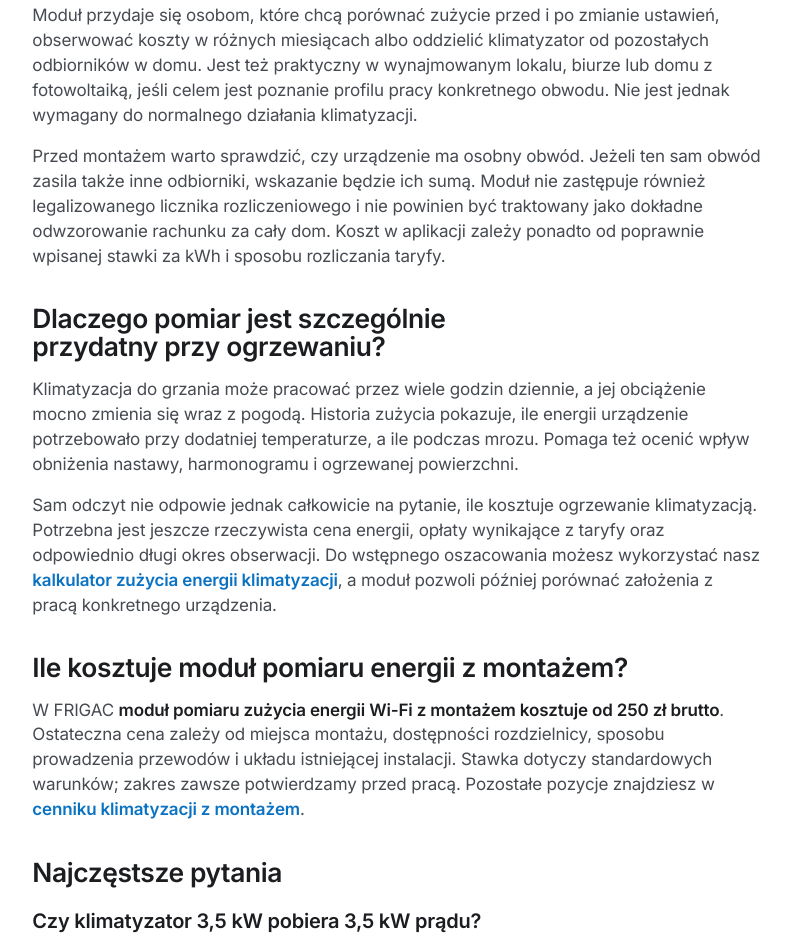
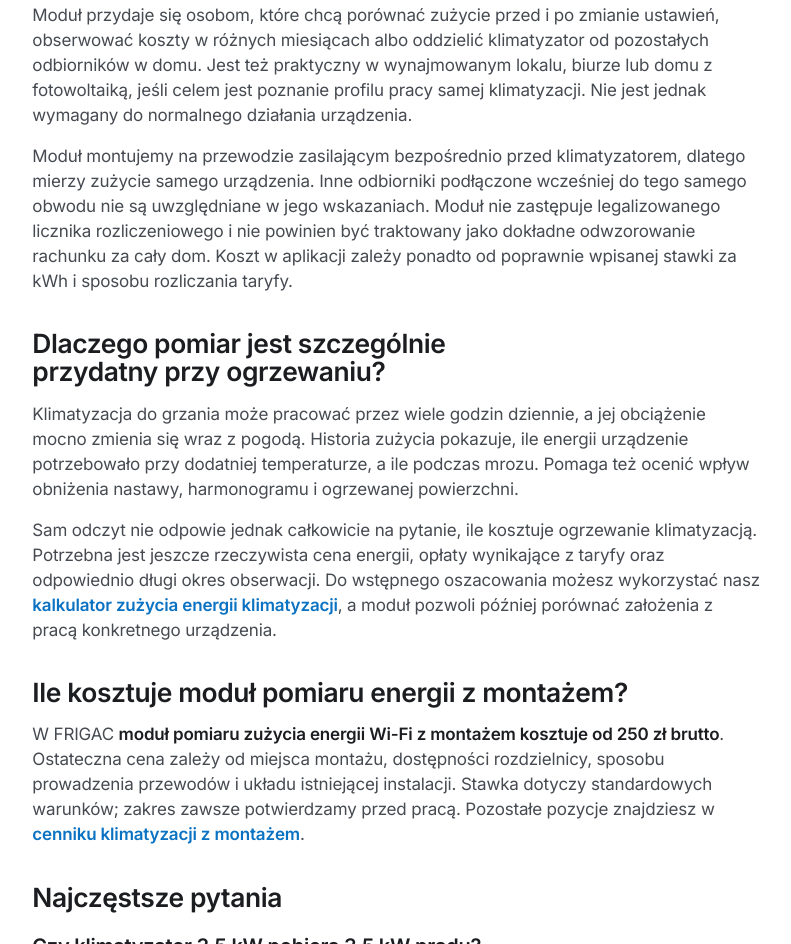
Before and after one commit to niko1326/Frigus_Strona, an Astro site: page /porady/pomiar-zuzycia-pradu-klimatyzacji-wifi in a window 1280 px wide. Shown: the part 2600-3544 px from the top of the page, without its empty margins (243-1034 px from the left). Built offline with nearby package versions, Linux system fonts and the light colour scheme; Astro itself is replaced by a stand-in of ours.

Commit message:
changed a part of the article about measuring energy used

```diff
--- a/src/pages/porady/pomiar-zuzycia-pradu-klimatyzacji-wifi.astro
+++ b/src/pages/porady/pomiar-zuzycia-pradu-klimatyzacji-wifi.astro
@@ -105,13 +105,14 @@ const article = ARTICLES.find((entry) => entry.slug === 'pomiar-zuzycia-pradu-kl
     Moduł przydaje się osobom, które chcą porównać zużycie przed i po zmianie ustawień, obserwować
     koszty w różnych miesiącach albo oddzielić klimatyzator od pozostałych odbiorników w domu. Jest
     też praktyczny w wynajmowanym lokalu, biurze lub domu z fotowoltaiką, jeśli celem jest poznanie
-    profilu pracy konkretnego obwodu. Nie jest jednak wymagany do normalnego działania klimatyzacji.
+    profilu pracy samej klimatyzacji. Nie jest jednak wymagany do normalnego działania urządzenia.
   </p>
   <p>
-    Przed montażem warto sprawdzić, czy urządzenie ma osobny obwód. Jeżeli ten sam obwód zasila także
-    inne odbiorniki, wskazanie będzie ich sumą. Moduł nie zastępuje również legalizowanego licznika
-    rozliczeniowego i nie powinien być traktowany jako dokładne odwzorowanie rachunku za cały dom.
-    Koszt w aplikacji zależy ponadto od poprawnie wpisanej stawki za kWh i sposobu rozliczania taryfy.
+    Moduł montujemy na przewodzie zasilającym bezpośrednio przed klimatyzatorem, dlatego mierzy
+    zużycie samego urządzenia. Inne odbiorniki podłączone wcześniej do tego samego obwodu nie są
+    uwzględniane w jego wskazaniach. Moduł nie zastępuje legalizowanego licznika rozliczeniowego i nie
+    powinien być traktowany jako dokładne odwzorowanie rachunku za cały dom. Koszt w aplikacji zależy
+    ponadto od poprawnie wpisanej stawki za kWh i sposobu rozliczania taryfy.
   </p>
 
   <h2>Dlaczego pomiar jest szczególnie przydatny przy ogrzewaniu?</h2>
```
